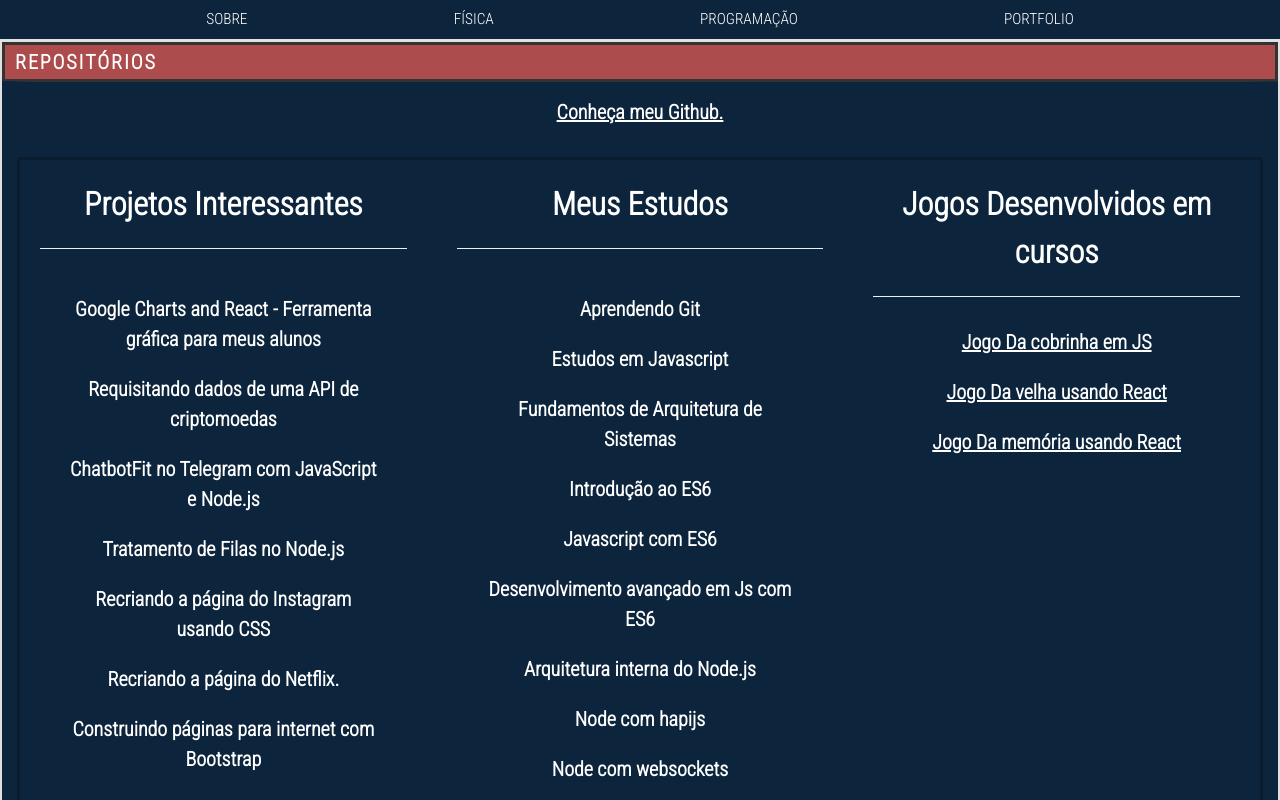
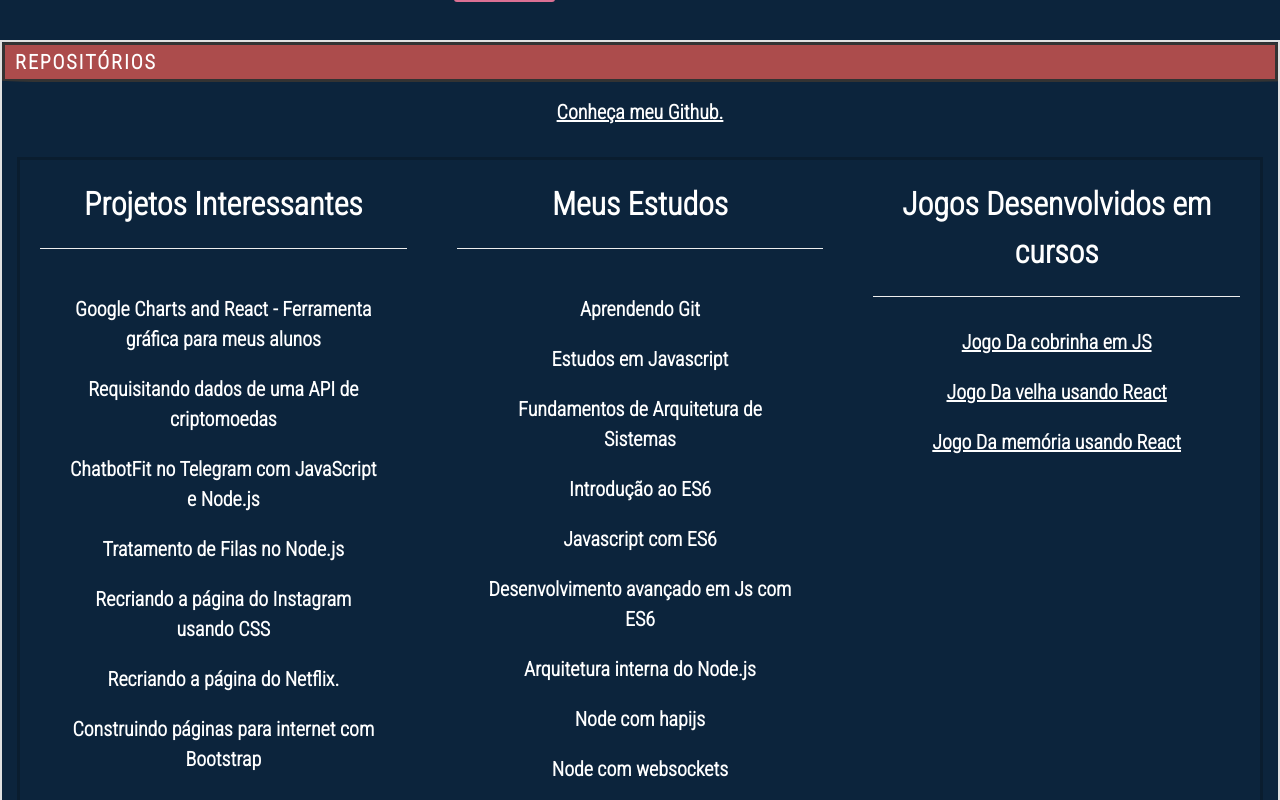
Before and after one commit to luizrosalba/react_hp, a React (Create React App) app: page /programacao in a window 1280 px wide. Shown: the top 800 px of the page. Built offline with nearby package versions, Linux system fonts and the light colour scheme.

Commit message:
removing unused code

```diff
--- a/src/common/template/header.css
+++ /dev/null
@@ -1,40 +0,0 @@
-/*100 % da viewing area */
-.container_header nav{
-    display: flex;
-    flex-direction: row;
-    height: 5vh;
-    width: 100vw;
-    border-bottom: 1px solid #e1e1e1;
-    justify-content: space-evenly;
-    align-items: center;
-    margin-top: -5vh
-  }
-
-.container_header nav a:hover {
-    color: red;
-    border-radius: 30%;
-  }
-
-  .container_header nav a:visited {
-    color: gray;
-  }
-
-  .header {
-    background-color: #0C243C;
-    display: block;
-    /* font-size: 1.5em; */
-    position: fixed;
-    font-weight: bold;
-    z-index: 100;
-  }
-
-  .header a{
-    text-decoration: none;
-    columns: #000000;
-    color: #000000;
-    text-transform: uppercase;
-    font-weight: 500;
-    font-family: 'Roboto Condensed', sans-serif;
-    color: #FFFFFF;
-    font-size: 1.2vmax;
-  }
--- a/src/common/template/header.js
+++ b/src/common/template/header.js
@@ -1,24 +1,21 @@
 import React, { Component } from "react";
 import { Link } from 'react-router-dom'
-import './header.css';
+
+import * as S from "./styled";
 
 export default class Header extends Component {
   render() {
     return (
-      <header>
-        <div className="container_header">
-          <nav className="header">
-
+        <S.container_header>
+          <S.header>
           <Link
-              activeClass="active"
               style={{cursor: "pointer"}}
               to="/"
             >
-              Sobre
+              <S.Button>Sobre</S.Button>
             </Link>
 
           <Link
-              activeClass="active"
               style={{cursor: "pointer"}}
               to="/fisica"
             >
@@ -26,7 +23,6 @@ export default class Header extends Component {
             </Link>
 
             <Link
-              activeClass="active"
               style={{cursor: "pointer"}}
               to="/programacao"
             >
@@ -34,15 +30,13 @@ export default class Header extends Component {
             </Link>
 
             <Link
-              activeClass="active"
               style={{cursor: "pointer"}}
               to="/portfolio"
             >
               Portfolio
             </Link>
-          </nav>
-        </div>
-      </header>
+          </S.header>
+        </S.container_header>
     );
   }
 }
--- /dev/null
+++ b/src/common/template/styled.js
@@ -0,0 +1,31 @@
+import styled from 'styled-components'
+
+export const Button = styled.button`
+  background: transparent;
+  border-radius: 3px;
+  border: 2px solid palevioletred;
+  color: palevioletred;
+  margin: 0 1em;
+  padding: 0.25em 1em;
+  font-weight: 500;
+  cursor: pointer;
+`
+
+export const header = styled.div`
+    background-color: #0C243C;
+    display: block;
+    /* font-size: 1.5em; */
+    position: fixed;
+    font-weight: bold;
+    z-index: 100;
+`
+export const container_header = styled.div`
+    display: flex;
+    flex-direction: row;
+    height: 5vh;
+    width: 100vw;
+    border-bottom: 1px solid #e1e1e1;
+    justify-content: space-evenly;
+    align-items: center;
+    margin-top: -5vh;
+`
--- a/src/pages/Grafico/index.js
+++ b/src/pages/Grafico/index.js
@@ -1,5 +1,4 @@
 import React from 'react'
-import estatistica from '../../img/estatistica.jpg';
 import Texto from './Text'
 
 import './styles.css';
--- a/src/pages/Portfolio/index.js
+++ b/src/pages/Portfolio/index.js
@@ -1,6 +1,5 @@
 import React from 'react'
 
-import codepen from '../../img/codepen.png';
 import cert1 from '../../img/Nodejs.PNG';
 import cert2 from '../../img/HtmlDEv.PNG';
 import cert3 from '../../img/reactweb.PNG';
--- a/src/pages/Programacao/index.js
+++ b/src/pages/Programacao/index.js
@@ -1,20 +1,6 @@
 import React from 'react'
-import git from '../../img/github.PNG';
-import { BrowserRouter,  Redirect,Link ,Route, NavLink } from 'react-router-dom'
-import TextoEGrafico from '../Grafico'
-import { Button } from 'react-scroll';
-
-{/* <div className="container-foto">
-<a href = "https://github.com/luizrosalba?tab=repositories" target= "_blank" rel="noopener noreferrer" >
-<img  src={git}  heigth= "50px" width = "50px" alt='logo' className = "photo-git" />
-</a>
-</div> */}
 
 const Programacao  = () => {
-  function nada(){
-
-
-  }
   return (
     <div className="App-body">
       <div className="container-corpo">
@@ -83,24 +69,4 @@ const Programacao  = () => {
   )
 }
 
-
-{/* <div className="title_page">  Simulações em Física</div>
-<div className="links">
-  <a href = "https://www.vascak.cz/physicsanimations.php?l=pt" target= "_blank" rel="noopener noreferrer">  Vascak Html5    </a>
-  <a href = "http://physics.bu.edu/~duffy/HTML5/"              target= "_blank" rel="noopener noreferrer">  Duffy HTML5    </a>
-</div>                 */}
-
-
-/*
-const Container = styled.div`
-  display: flex;
-  flex-direction: column;
-
-`
-
-<img align="left" src="img/Capturar.PNG" alt= "Foto de Luiz Fernando Rosalba" class = "photo" height="10%" width="10%" > </img>
-
-
-*/
-
 export default Programacao
--- a/src/pages/Sobre/index.js
+++ b/src/pages/Sobre/index.js
@@ -1,6 +1,4 @@
 import React from 'react'
-import minha from '../../img/minha.jpg';
-
 
 const Barra= () =>{
   return (
--- a/src/routes.js
+++ b/src/routes.js
@@ -2,7 +2,6 @@ import React from 'react'
 import {
   BrowserRouter as Router,
   Redirect,
-  Link,
   Route,
   Switch
 } from 'react-router-dom'
```
Also changed, not shown: src/pages/Fisica/index.js (+0 -21 lines).
